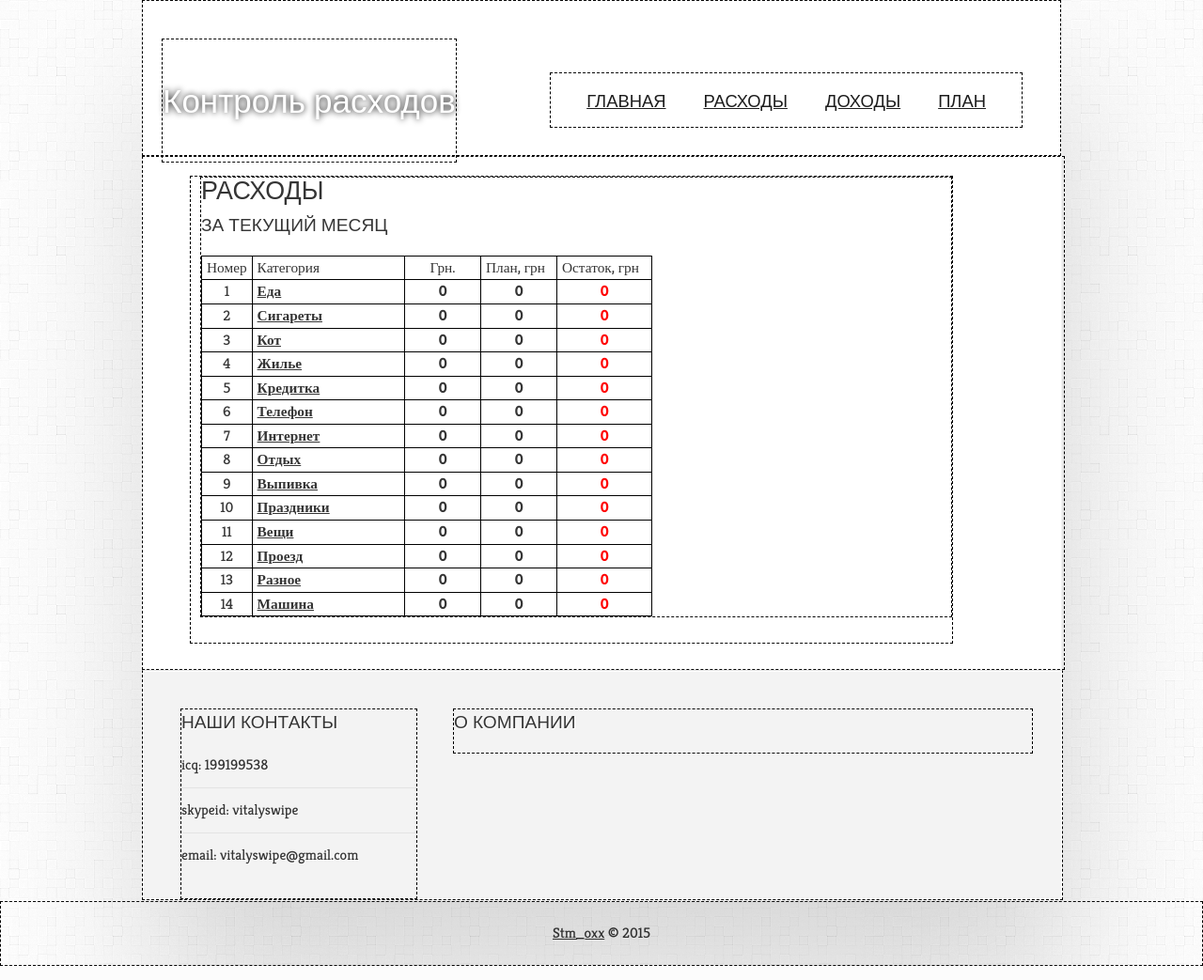
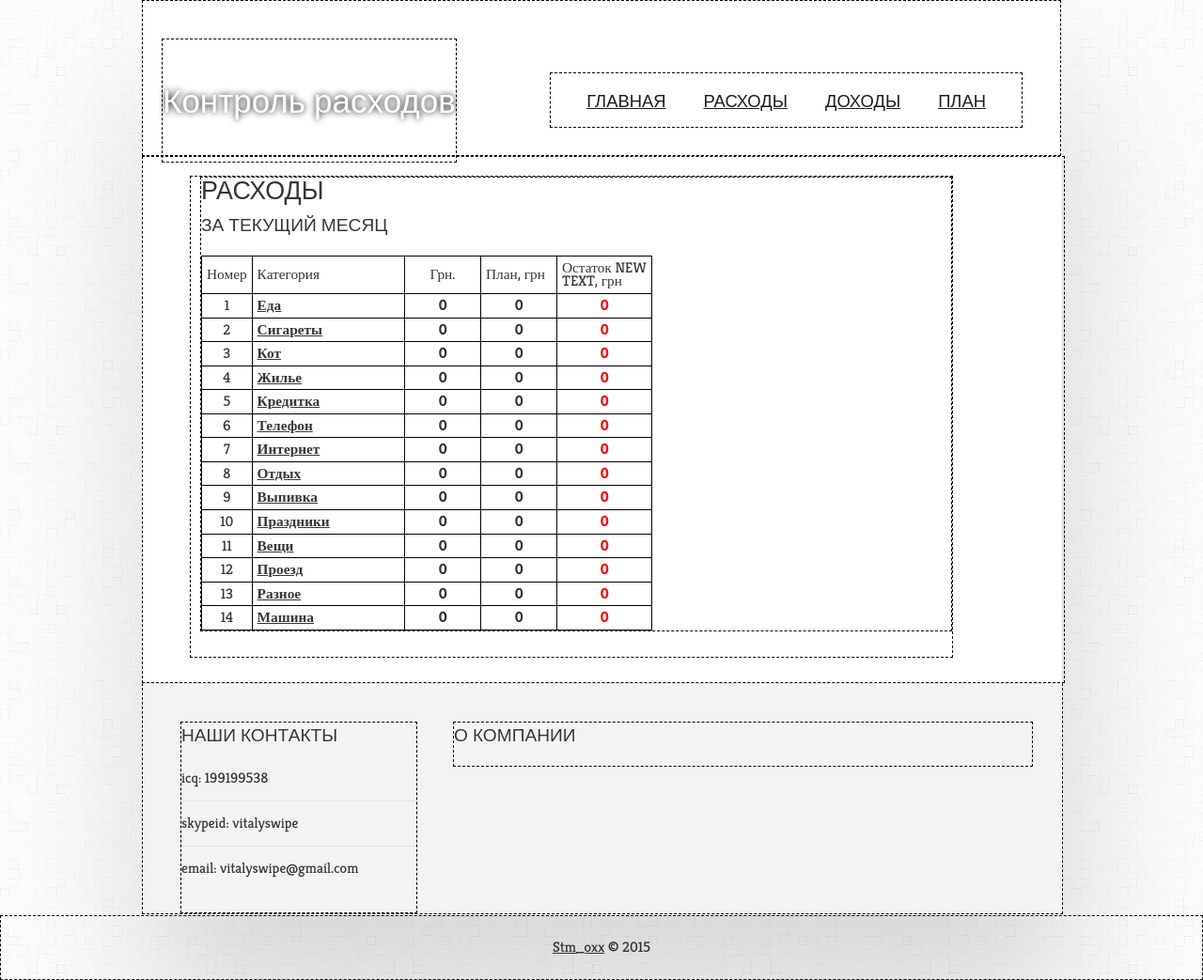
Before and after one commit to stmOxx/expense, a PHP site: page /expense in a window 1280 px wide. Shown: the whole page at 94% size. Run offline with PHP 8.4, Linux system fonts and the light colour scheme; data comes from the database, SQL or seed files in the repository; data that the repository does not hold is empty.

Commit message:
new text

```diff
--- a/application/views/expense/index.php
+++ b/application/views/expense/index.php
@@ -6,7 +6,7 @@
         <td>Категория</td>
         <td align="center">Грн.</td>
         <td>План, грн</td>
-        <td>Остаток, грн</td>
+        <td>Остаток NEW TEXT, грн</td>
     </tr>
     <?php
     foreach ($data['cat'] as $cat) {
```
